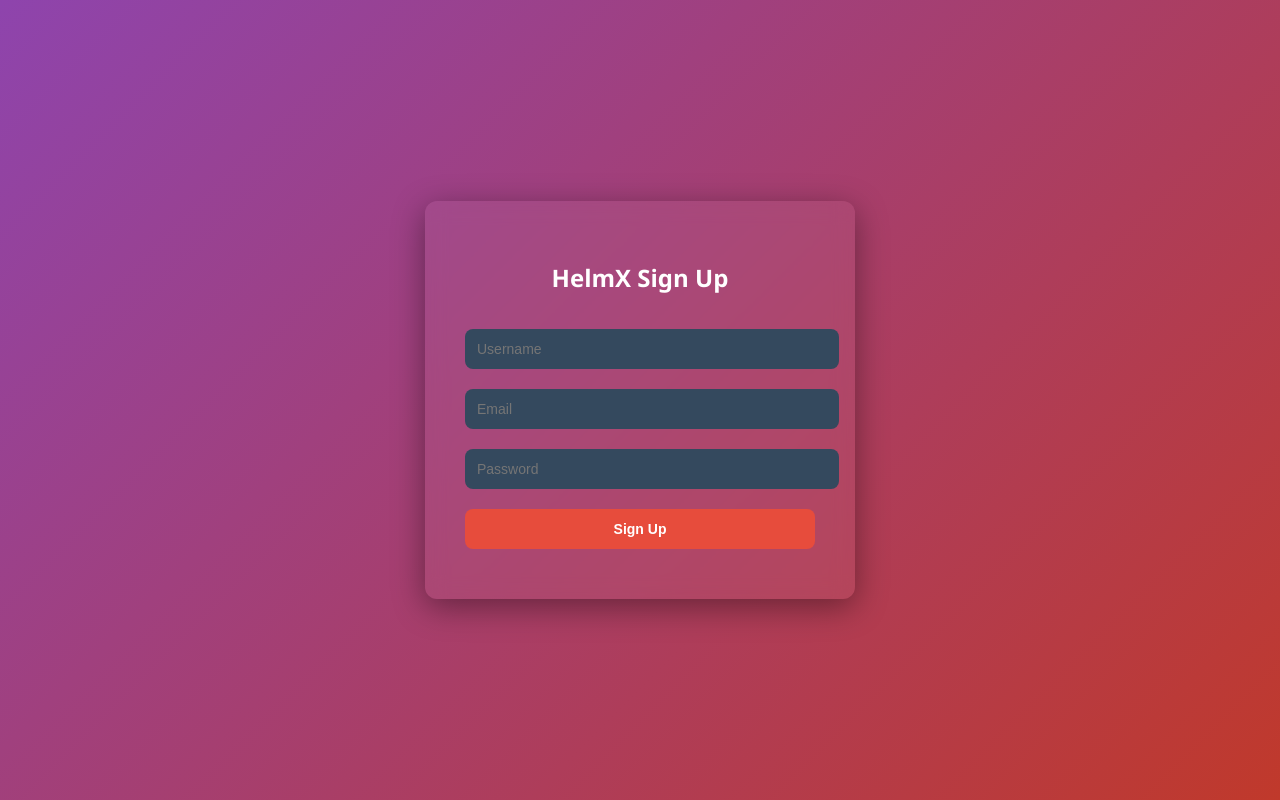
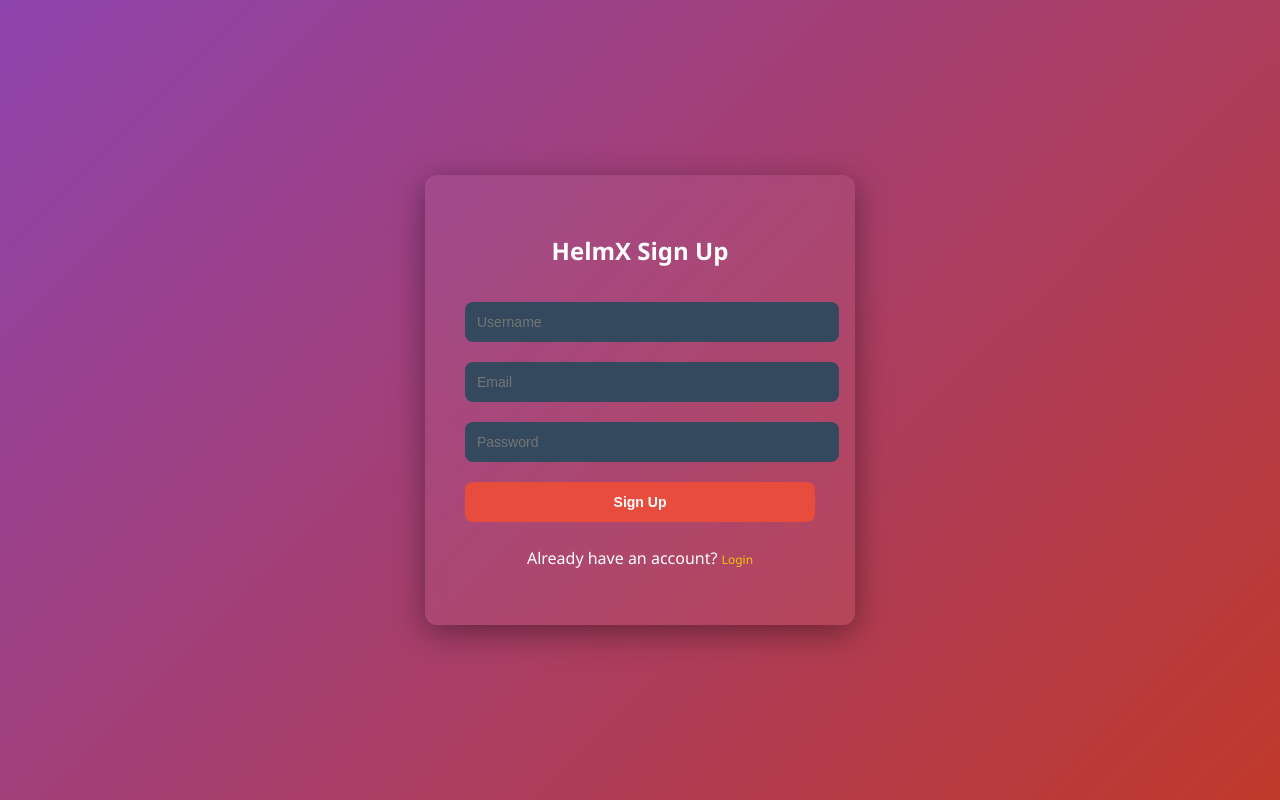
Before and after one commit to Darksnul/HelmX-website, a Flask app: page /signup in a window 1280 px wide. Run offline with Flask 3, Linux system fonts and the light colour scheme.

Commit message:
Added beautiful signup page

```diff
--- a/templates/signup.html
+++ b/templates/signup.html
@@ -45,6 +45,11 @@
         .container input[type="submit"]:hover {
             background: #c0392b;
         }
+        .container a {
+            color: #f1c40f;
+            text-decoration: none;
+            font-size: 12px;
+        }
     </style>
 </head>
 <body>
@@ -56,6 +61,9 @@
             <input type="password" name="password" placeholder="Password" required>
             <input type="submit" value="Sign Up">
         </form>
+        <p style="text-align:center; margin-top:15px;">
+            Already have an account? <a href="/login">Login</a>
+        </p>
     </div>
 </body>
 </html>
```
Also changed, not shown: other parts of templates/signup.html (+1 -1 lines).
